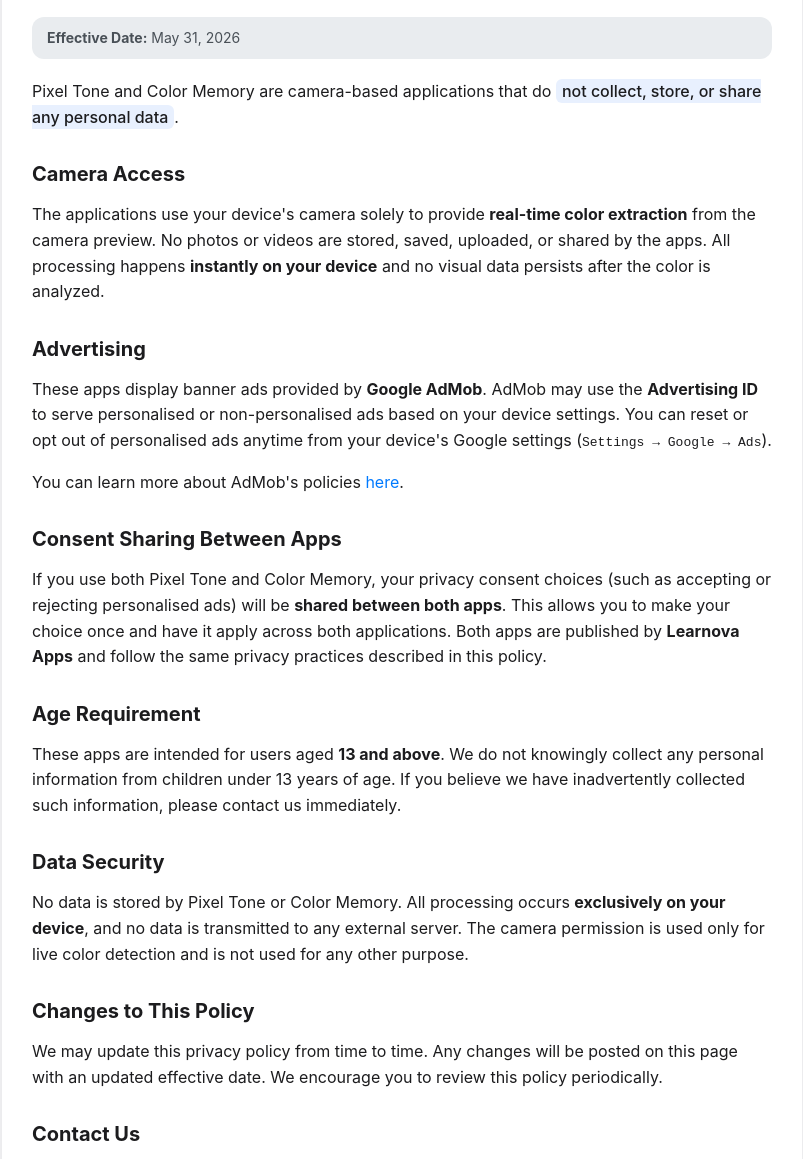
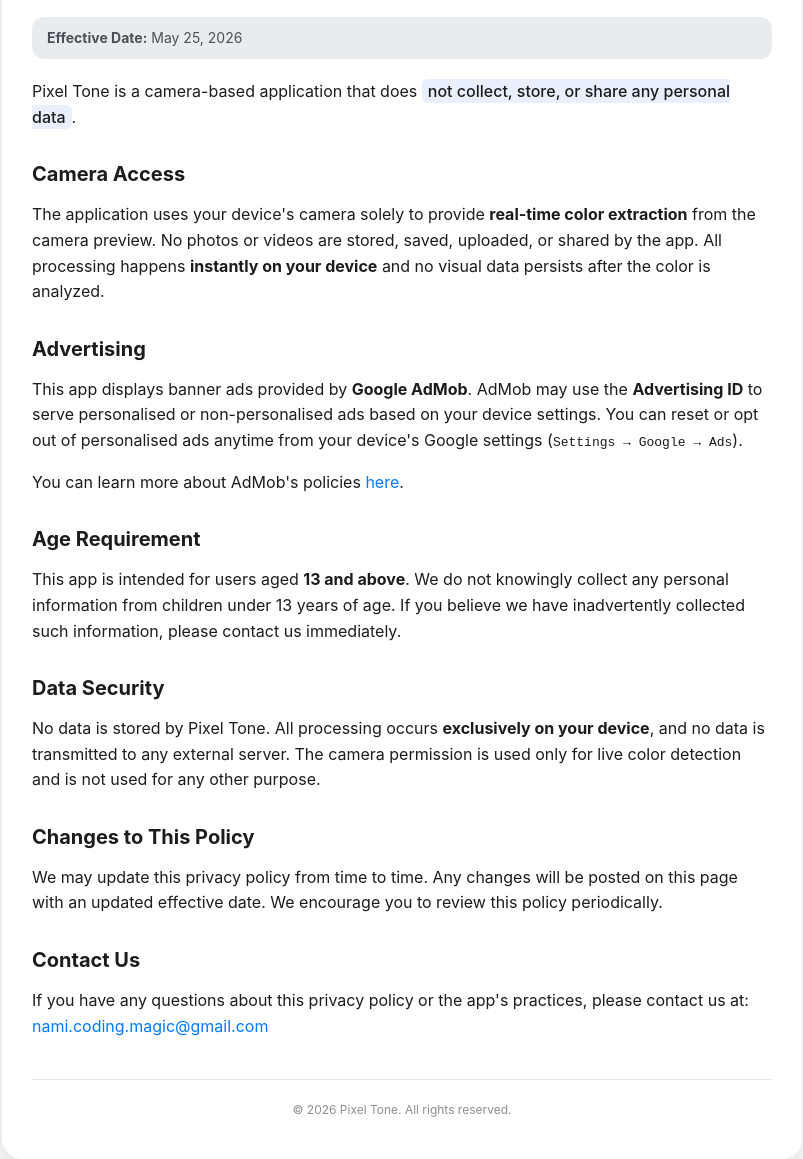
Before and after one commit to Omis-SM/omis-sm.github.io, a plain HTML site: page index.html in a window 1280 px wide. Shown: the part 123-1282 px from the top of the page, without its empty margins (238-1041 px from the left). Drawn offline with Linux system fonts and the light colour scheme.

Commit message:
Update index.html

```diff
--- a/index.html
+++ b/index.html
@@ -3,7 +3,7 @@
 <head>
     <meta charset="UTF-8">
     <meta name="viewport" content="width=device-width, initial-scale=1.0">
-    <title>Privacy Policy - Pixel Tone & Color Memory</title>
+    <title>Privacy Policy - Pixel Tone</title>
     <style>
         * {
             margin: 0;
@@ -95,36 +95,33 @@
     <div class="container">
         <h1>Privacy Policy</h1>
         <div class="effective-date">
-            <strong>Effective Date:</strong> May 31, 2026
+            <strong>Effective Date:</strong> May 25, 2026
         </div>
 
-        <p>Pixel Tone and Color Memory are camera-based applications that do <strong class="highlight">not collect, store, or share any personal data</strong>.</p>
+        <p>Pixel Tone is a camera-based application that does <strong class="highlight">not collect, store, or share any personal data</strong>.</p>
 
         <h2>Camera Access</h2>
-        <p>The applications use your device's camera solely to provide <strong>real-time color extraction</strong> from the camera preview. No photos or videos are stored, saved, uploaded, or shared by the apps. All processing happens <strong>instantly on your device</strong> and no visual data persists after the color is analyzed.</p>
+        <p>The application uses your device's camera solely to provide <strong>real-time color extraction</strong> from the camera preview. No photos or videos are stored, saved, uploaded, or shared by the app. All processing happens <strong>instantly on your device</strong> and no visual data persists after the color is analyzed.</p>
 
         <h2>Advertising</h2>
-        <p>These apps display banner ads provided by <strong>Google AdMob</strong>. AdMob may use the <strong>Advertising ID</strong> to serve personalised or non-personalised ads based on your device settings. You can reset or opt out of personalised ads anytime from your device's Google settings (<code>Settings → Google → Ads</code>).</p>
+        <p>This app displays banner ads provided by <strong>Google AdMob</strong>. AdMob may use the <strong>Advertising ID</strong> to serve personalised or non-personalised ads based on your device settings. You can reset or opt out of personalised ads anytime from your device's Google settings (<code>Settings → Google → Ads</code>).</p>
         <p>You can learn more about AdMob's policies <a href="https://policies.google.com/technologies/ads" target="_blank">here</a>.</p>
 
-        <h2>Consent Sharing Between Apps</h2>
-        <p>If you use both Pixel Tone and Color Memory, your privacy consent choices (such as accepting or rejecting personalised ads) will be <strong>shared between both apps</strong>. This allows you to make your choice once and have it apply across both applications. Both apps are published by <strong>Learnova Apps</strong> and follow the same privacy practices described in this policy.</p>
-
         <h2>Age Requirement</h2>
-        <p>These apps are intended for users aged <strong>13 and above</strong>. We do not knowingly collect any personal information from children under 13 years of age. If you believe we have inadvertently collected such information, please contact us immediately.</p>
+        <p>This app is intended for users aged <strong>13 and above</strong>. We do not knowingly collect any personal information from children under 13 years of age. If you believe we have inadvertently collected such information, please contact us immediately.</p>
 
         <h2>Data Security</h2>
-        <p>No data is stored by Pixel Tone or Color Memory. All processing occurs <strong>exclusively on your device</strong>, and no data is transmitted to any external server. The camera permission is used only for live color detection and is not used for any other purpose.</p>
+        <p>No data is stored by Pixel Tone. All processing occurs <strong>exclusively on your device</strong>, and no data is transmitted to any external server. The camera permission is used only for live color detection and is not used for any other purpose.</p>
 
         <h2>Changes to This Policy</h2>
         <p>We may update this privacy policy from time to time. Any changes will be posted on this page with an updated effective date. We encourage you to review this policy periodically.</p>
 
         <h2>Contact Us</h2>
-        <p>If you have any questions about this privacy policy or the apps' practices, please contact us at:<br>
+        <p>If you have any questions about this privacy policy or the app's practices, please contact us at:<br>
         <a href="mailto:nami.coding.magic@gmail.com">nami.coding.magic@gmail.com</a></p>
 
         <footer>
-            © 2026 Learnova Apps. All rights reserved.
+            © 2026 Pixel Tone. All rights reserved.
         </footer>
     </div>
 </body>
```
